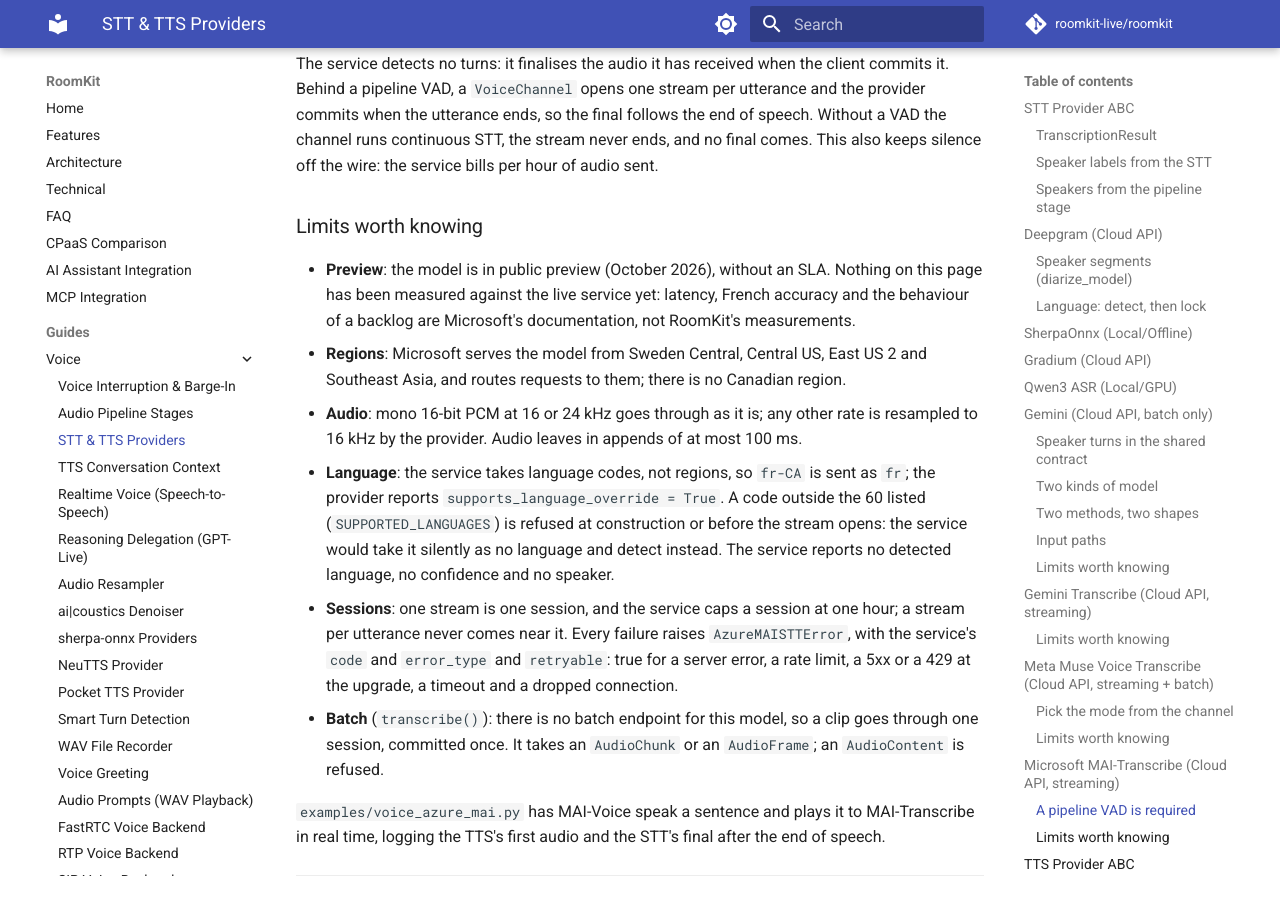
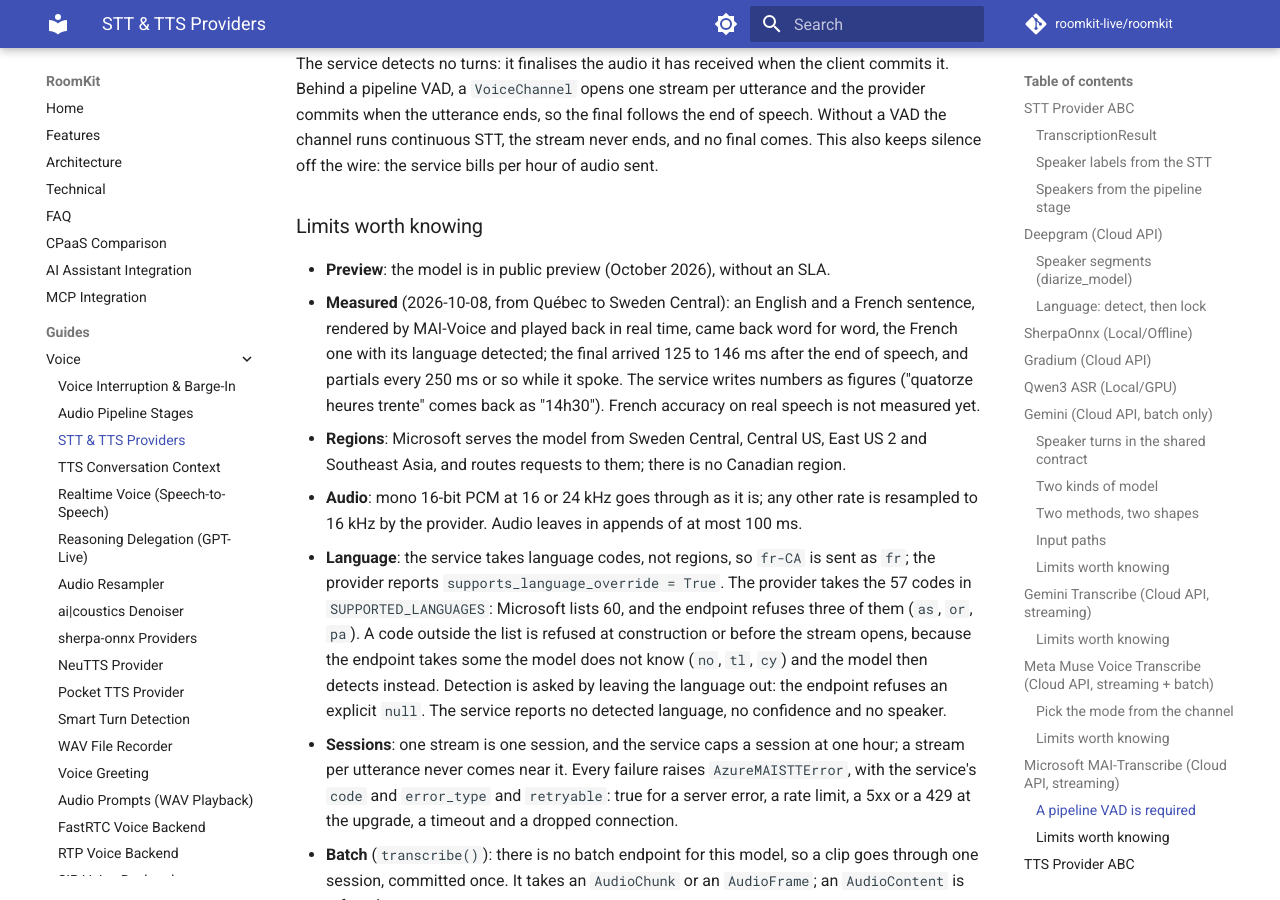
Before and after one commit to roomkit-live/roomkit-docs, an MkDocs documentation site: the page built from docs/guides/stt-tts-providers.md, in a window 1280 px wide and 900 px high, scrolled down 20144 px. Built offline with MkDocs 1.6.1 and Material for MkDocs 9.7.7, drawn with Linux system fonts in a browser that asks for light colours; comment, search, counter and statistics services are not loaded; some of the changed text lies outside the part shown.

Commit message:
docs(voice): MAI-Transcribe and MAI-Voice as measured on the live service (RMK-608)
The guide's 'nothing measured yet' gives way to the first run against a Foundry resource in Sweden Central (2026-10-08): the STT's final about 0.13 s after the end of speech, French detected and returned word for word, numbers written as figures; 57 language codes (the endpoint refuses as, or, pa) and detection asked by leaving the language out; the TTS streams, first audio about 0.65 s on MAI-Voice-2.1-Flash, 1.2 s on MAI-Voice-2.1, 0.4 s on a neural fr-CA voice; an unsupported style is a bare 400.

````diff
--- a/docs/guides/stt-tts-providers.md
+++ b/docs/guides/stt-tts-providers.md
@@ -799,7 +799,7 @@ machine with no audio device.
 `MAI-Transcribe-2-Streaming` is Microsoft's realtime recogniser, served by a
 Microsoft Foundry resource over a WebSocket modelled on the OpenAI Realtime
 transcription protocol. It returns a transcript that firms up while the
-speaker talks, in 60 languages including French, and detects the language by
+speaker talks, in 57 languages including French, and detects the language by
 itself unless told one.
 
 ```python
@@ -844,9 +844,13 @@ the service bills per hour of audio sent.
 ### Limits worth knowing
 
 - **Preview**: the model is in public preview (October 2026), without an SLA.
-  Nothing on this page has been measured against the live service yet:
-  latency, French accuracy and the behaviour of a backlog are Microsoft's
-  documentation, not RoomKit's measurements.
+- **Measured** (2026-10-08, from Québec to Sweden Central): an English and a
+  French sentence, rendered by MAI-Voice and played back in real time, came
+  back word for word, the French one with its language detected; the final
+  arrived 125 to 146 ms after the end of speech, and partials every 250 ms or
+  so while it spoke. The service writes numbers as figures ("quatorze heures
+  trente" comes back as "14h30"). French accuracy on real speech is not
+  measured yet.
 - **Regions**: Microsoft serves the model from Sweden Central, Central US,
   East US 2 and Southeast Asia, and routes requests to them; there is no
   Canadian region.
@@ -854,11 +858,14 @@ the service bills per hour of audio sent.
   rate is resampled to 16 kHz by the provider. Audio leaves in appends of at
   most 100 ms.
 - **Language**: the service takes language codes, not regions, so `fr-CA` is
-  sent as `fr`; the provider reports `supports_language_override = True`. A
-  code outside the 60 listed (`SUPPORTED_LANGUAGES`) is refused at
-  construction or before the stream opens: the service would take it silently
-  as no language and detect instead. The service reports no detected language,
-  no confidence and no speaker.
+  sent as `fr`; the provider reports `supports_language_override = True`. The
+  provider takes the 57 codes in `SUPPORTED_LANGUAGES`: Microsoft lists 60,
+  and the endpoint refuses three of them (`as`, `or`, `pa`). A code outside
+  the list is refused at construction or before the stream opens, because the
+  endpoint takes some the model does not know (`no`, `tl`, `cy`) and the model
+  then detects instead. Detection is asked by leaving the language out: the
+  endpoint refuses an explicit `null`. The service reports no detected
+  language, no confidence and no speaker.
 - **Sessions**: one stream is one session, and the service caps a session at
   one hour; a stream per utterance never comes near it. Every failure raises
   `AzureMAISTTError`, with the service's `code` and `error_type` and
@@ -1722,9 +1729,12 @@ dropped.
 **Constraints**:
 
 - The MAI-Voice models are in public preview (October 2026), without an SLA.
-  Nothing here has been measured against the live service yet: whether the
-  service streams a render or answers it whole decides the first-audio
-  latency, and the provider reads the response as it arrives either way.
+- A render streams: 23 s of audio arrived between 0.67 and 1.39 s after the
+  request. First audio, measured 2026-10-08 from Québec to Sweden Central:
+  about 0.65 s on MAI-Voice-2.1-Flash, 1.2 s on MAI-Voice-2.1, 0.4 s on the
+  neural `fr-CA-SylvieNeural`. Microsoft's ~45 ms for Flash is its inference
+  alone.
+- A style the voice does not support is refused with a 400 and no message.
 - MAI-Voice's French voices are `fr-FR` (Grant, Harper, Marc, Soleil); there
   is no `fr-CA` MAI voice. Azure's neural `fr-CA` voices go through the same
   provider.
@@ -1869,7 +1879,7 @@ async for sentence in split_sentences(ai_token_stream(), min_chunk_chars=20):
 | **Gradium** | Cloud STT | Yes | Low | Per-minute | Real-time with server-side VAD |
 | **SherpaOnnx** | Local STT | Transducer only | Medium | Free | Privacy, offline, edge |
 | **Qwen3 ASR** | Local STT | vLLM only | Medium | Free | GPU-accelerated, multilingual |
-| **MAI-Transcribe** | Cloud STT | Yes (behind a VAD) | Low (not measured) | Per-hour | 60 languages, preview |
+| **MAI-Transcribe** | Cloud STT | Yes (behind a VAD) | Low (final ~0.13 s after speech) | Per-hour | 57 languages, preview |
 | **ElevenLabs** | Cloud TTS | Yes + input | Low | Per-character | Highest voice quality |
 | **Grok** | Cloud TTS | Yes + input | Low | Per-character | Expressive tags, 20 languages |
 | **Gradium** | Cloud TTS | Yes + input | Low | Per-character | Real-time with voice control |
@@ -1878,7 +1888,7 @@ async for sentence in split_sentences(ai_token_stream(), min_chunk_chars=20):
 | **NeuTTS** | Local TTS | GGUF only | Medium | Free | Voice cloning, GGUF quantized |
 | **Vui Nano** | Local TTS | Yes | Low (GPU) | Free | Replies conditioned on the dialogue audio, English |
 | **Fluxions** | Cloud TTS | Yes | Low | Per-character | Vui without a GPU, English |
-| **Azure Speech** | Cloud TTS | Yes | Low (not measured) | Per-character | MAI-Voice and Azure's neural voices, preview |
+| **Azure Speech** | Cloud TTS | Yes | Medium (MAI Flash ~0.65 s to first audio) | Per-character | MAI-Voice and Azure's neural voices, preview |
 | **Pocket TTS** | Local TTS | Yes | Low (CPU or GPU) | Free | Six languages incl. French, no GPU needed |
 
 ## Using with VoiceChannel
````
Also changed, not shown: docs/features.md (+1 -1 lines).
